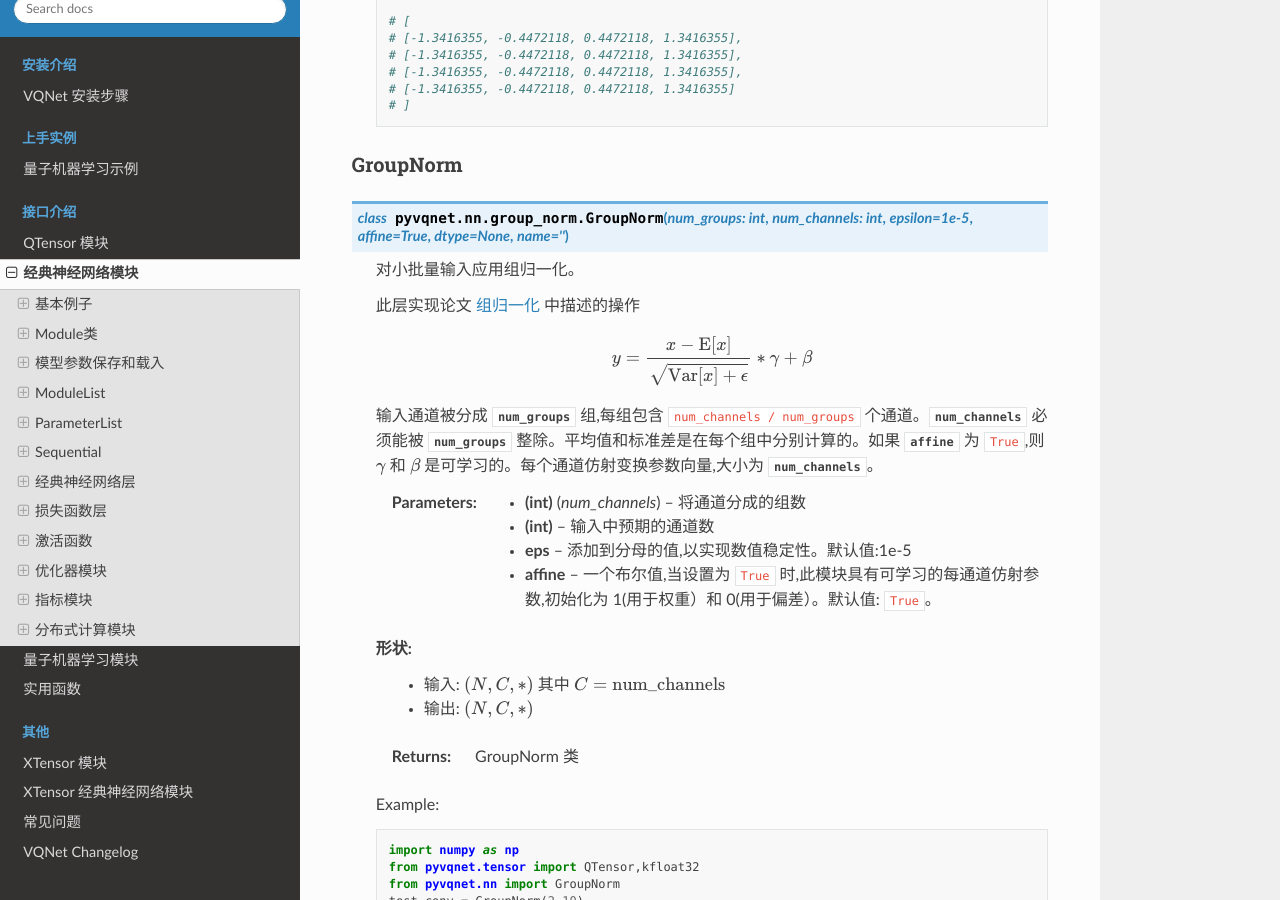
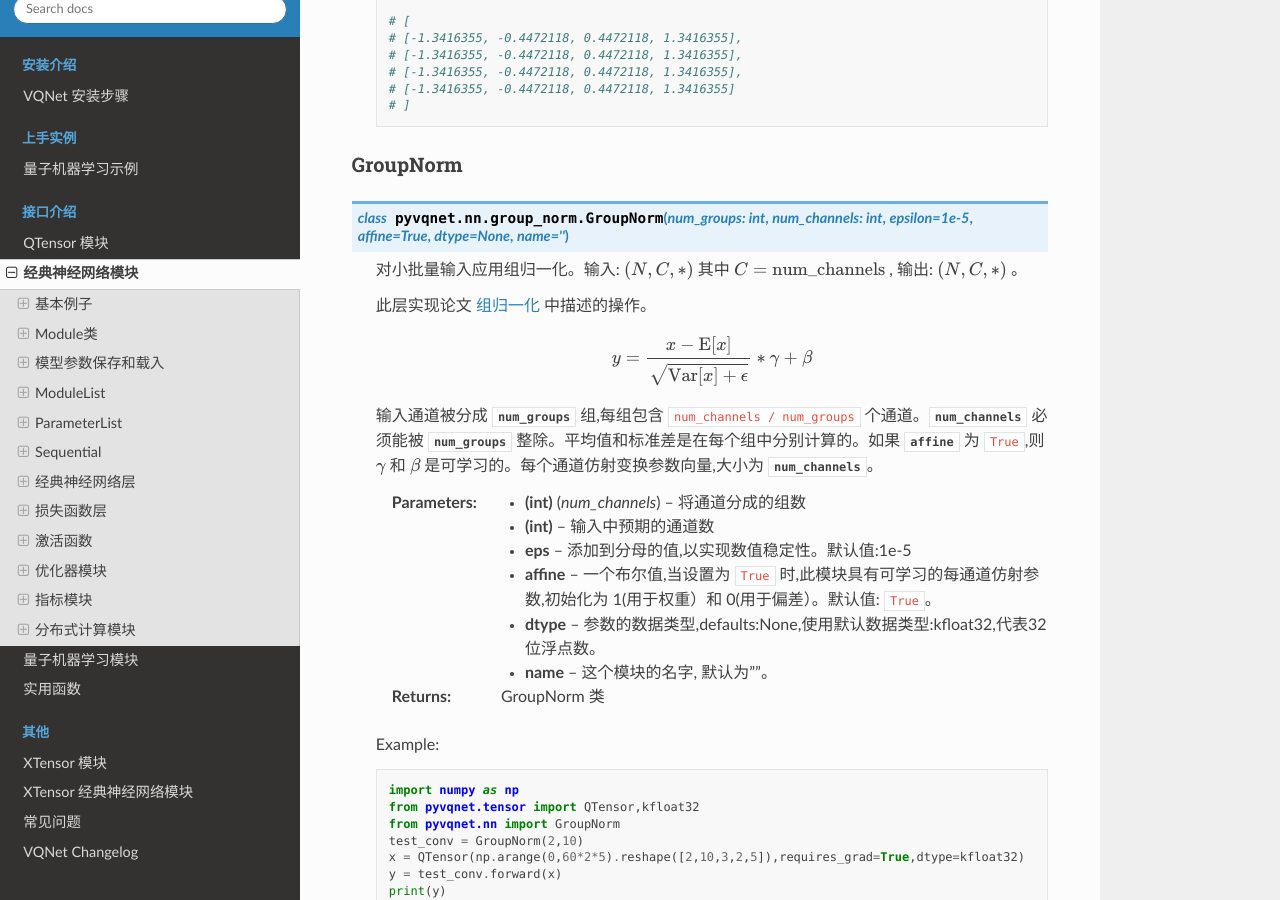
Before and after one commit to OriginQ/VQNET2.0-tutorial, a Sphinx documentation site: the page built from source/rst/nn.rst, in a window 1280 px wide and 900 px high, scrolled down 20836 px. Built offline with Sphinx 7.4.7 and the Read the Docs theme 2.0.0, drawn with Linux system fonts in a browser that asks for light colours.

Commit message:
[fix] ref some groupnorm doc format.

```diff
--- a/source/rst/nn.rst
+++ b/source/rst/nn.rst
@@ -1060,10 +1060,8 @@
     :param num_channels (int): 输入中预期的通道数
     :param eps: 添加到分母的值,以实现数值稳定性。默认值:1e-5
     :param affine: 一个布尔值,当设置为 ``True`` 时,此模块具有可学习的每通道仿射参数,初始化为 1(用于权重）和 0(用于偏差）。默认值: ``True``。
-
-    形状:
-        - 输入: :math:`(N, C, *)` 其中 :math:`C=\text{num_channels}`
-        - 输出: :math:`(N, C, *)`
+    :param dtype: 参数的数据类型,defaults:None,使用默认数据类型:kfloat32,代表32位浮点数。
+    :param name: 这个模块的名字, 默认为""。
 
     :return: GroupNorm 类
 
```
Also changed, not shown: other parts of source/rst/nn.rst (+3 -3 lines).
